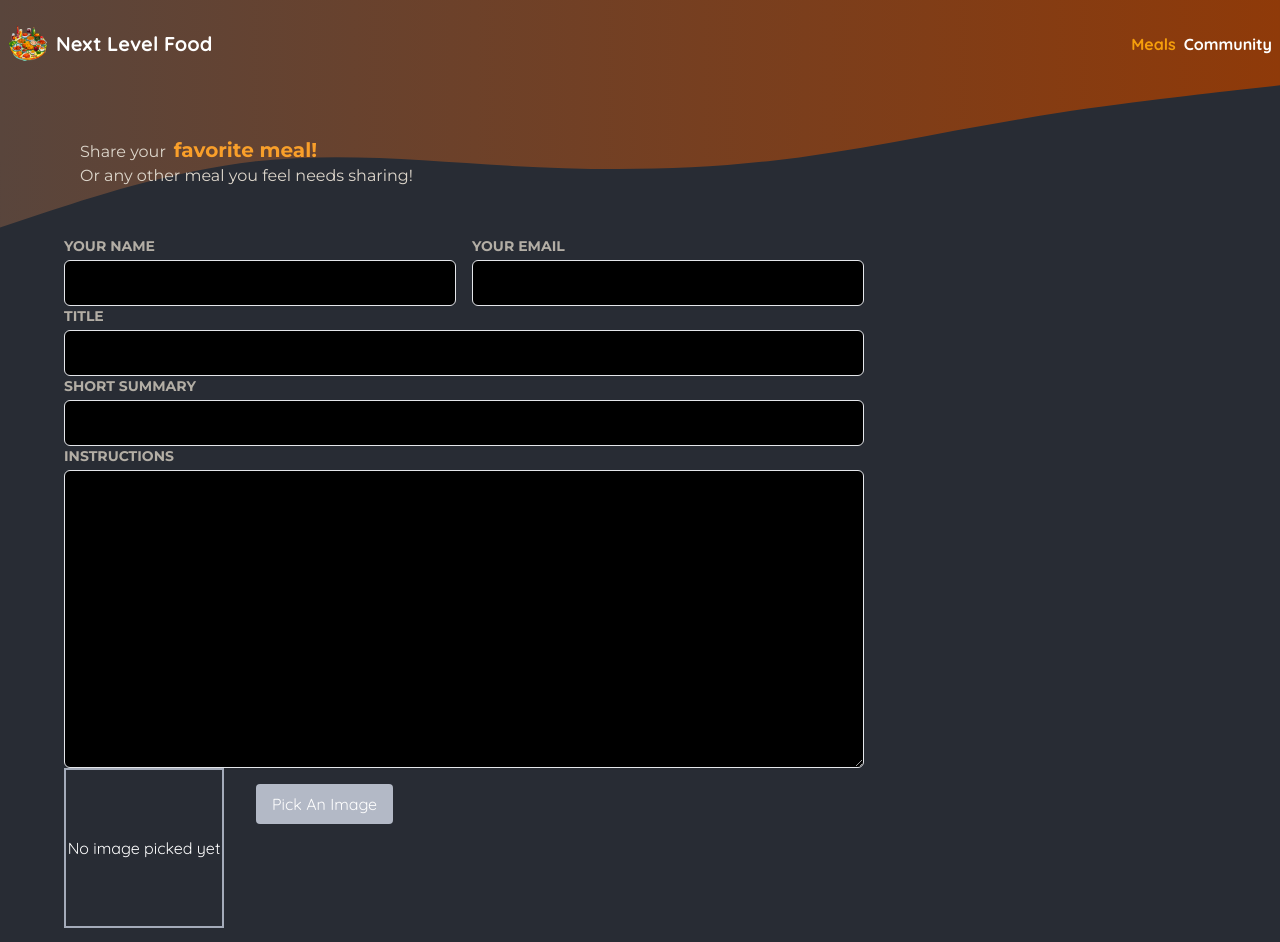
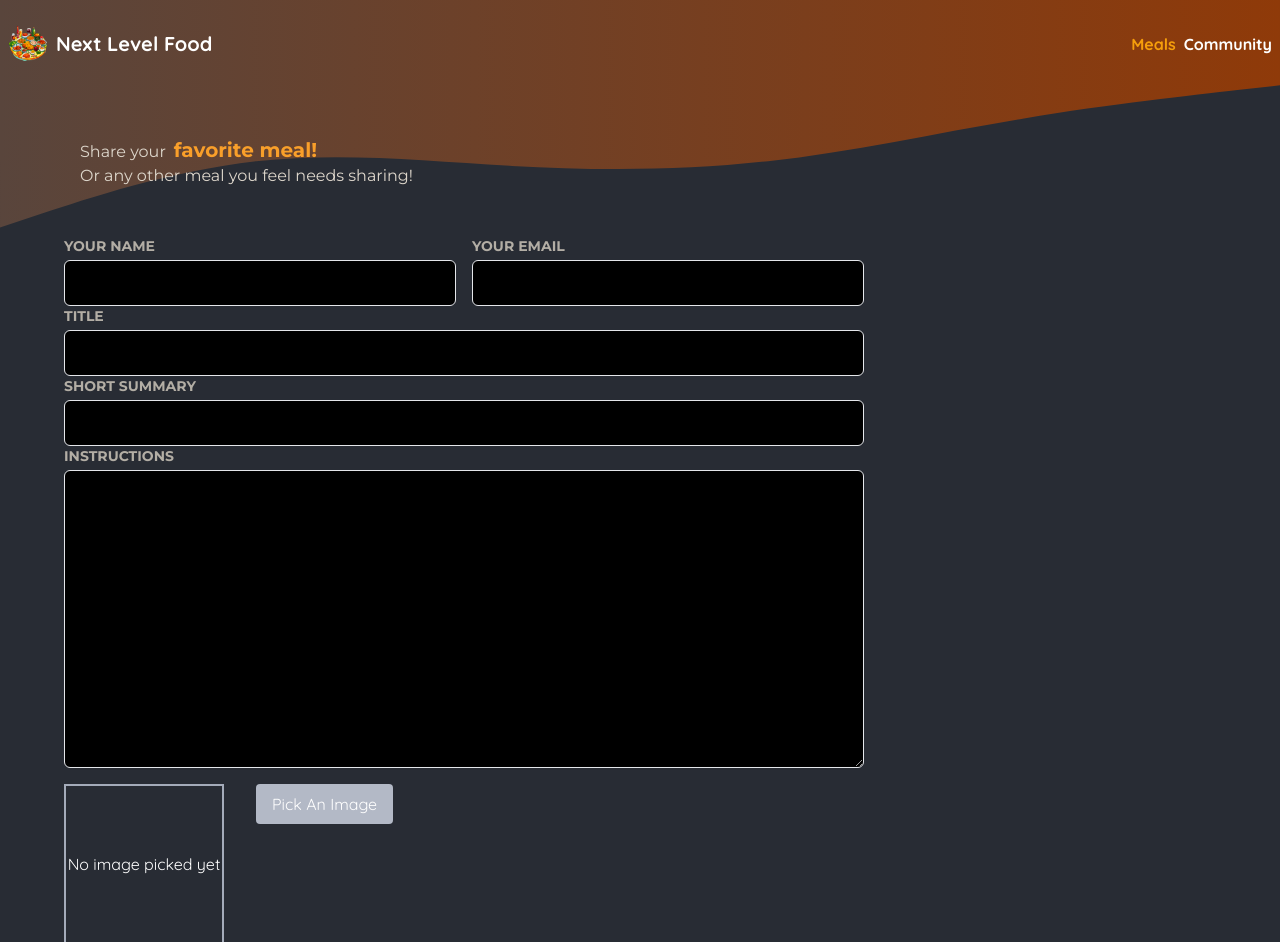
Before and after one commit to katesunday/next_app, a Next.js app: page /meals/share in a window 1280 px wide. Shown: the top 942 px of the page. Built offline with nearby package versions, Linux system fonts and the light colour scheme.

Commit message:
ImagePicker fix ts

```diff
--- a/components/meals/ImagePicker.tsx
+++ b/components/meals/ImagePicker.tsx
@@ -1,9 +1,11 @@
 'use client';
 import React, { ChangeEvent, useRef, useState } from 'react';
+import Image from 'next/image';
+import { StaticImport } from 'next/dist/shared/lib/get-img-props';
 
 function ImagePicker({ label, name }: { label?: string; name: string }) {
   const ref = useRef<HTMLInputElement>(null);
-  const [image, setImage] = useState<string | ArrayBuffer | null>(null);
+  const [image, setImage] = useState<string | null | StaticImport>(null);
 
   const handleClick = () => {
     ref.current?.click();
@@ -16,7 +18,9 @@ function ImagePicker({ label, name }: { label?: string; name: string }) {
 
     const fileReader = new FileReader();
     fileReader.onloadend = () => {
-      setImage(fileReader.result);
+      if (typeof fileReader.result === 'string') {
+        setImage(fileReader.result);
+      }
     };
     fileReader.readAsDataURL(file);
   };
@@ -24,8 +28,9 @@ function ImagePicker({ label, name }: { label?: string; name: string }) {
     <div>
       <label htmlFor="image">{label}</label>
       <div className="mb-4 flex items-start gap-8">
-        <div className="border-grey-50 relative flex h-40 w-40 items-center justify-center border-2 border-solid text-center">
+        <div className="border-grey-50 relative mt-4 flex h-40 w-40 items-center justify-center border-2 border-solid text-center">
           {!image && <p>No image picked yet</p>}
+          {image && <Image src={image} alt="image" fill />}
         </div>
         <input
           ref={ref}
```
